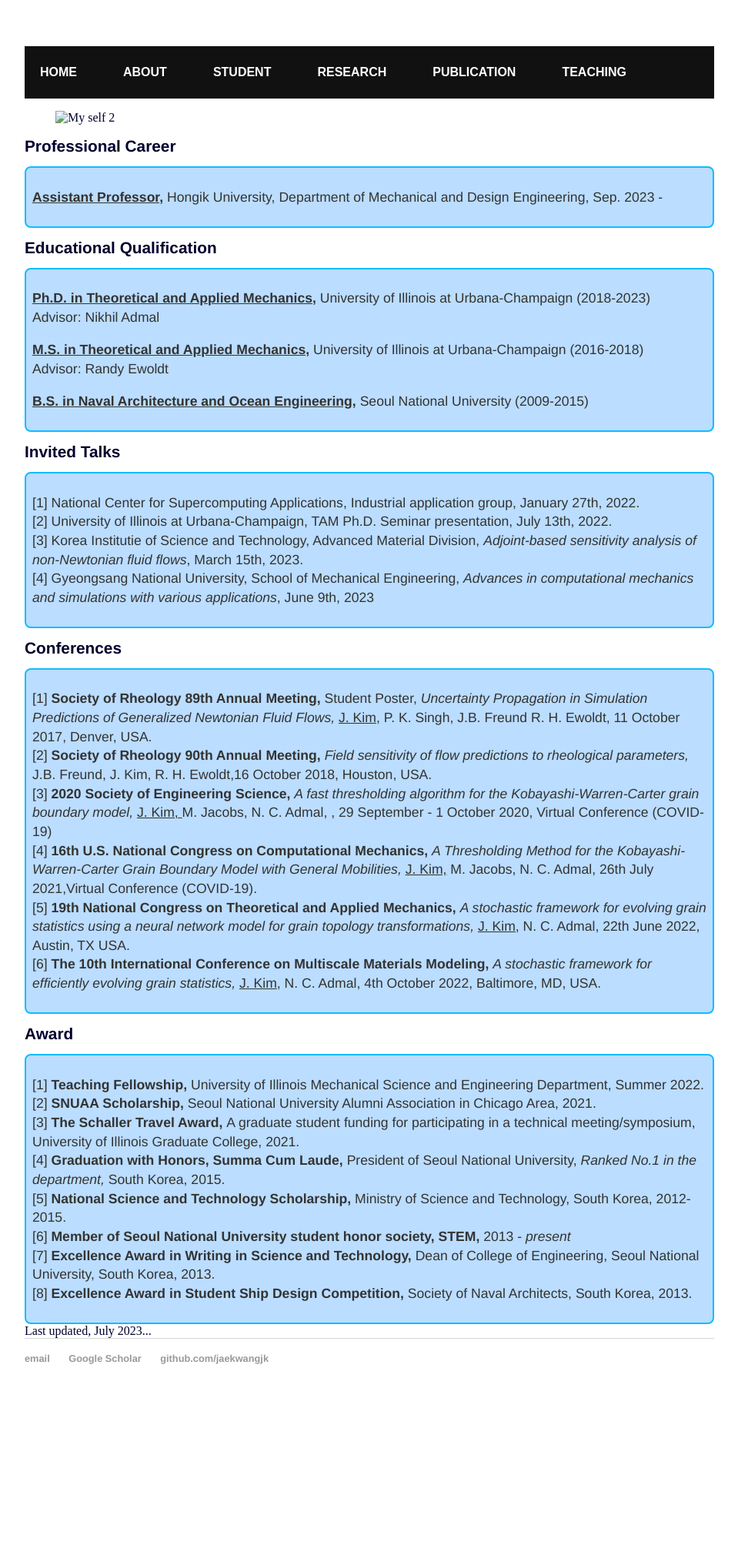
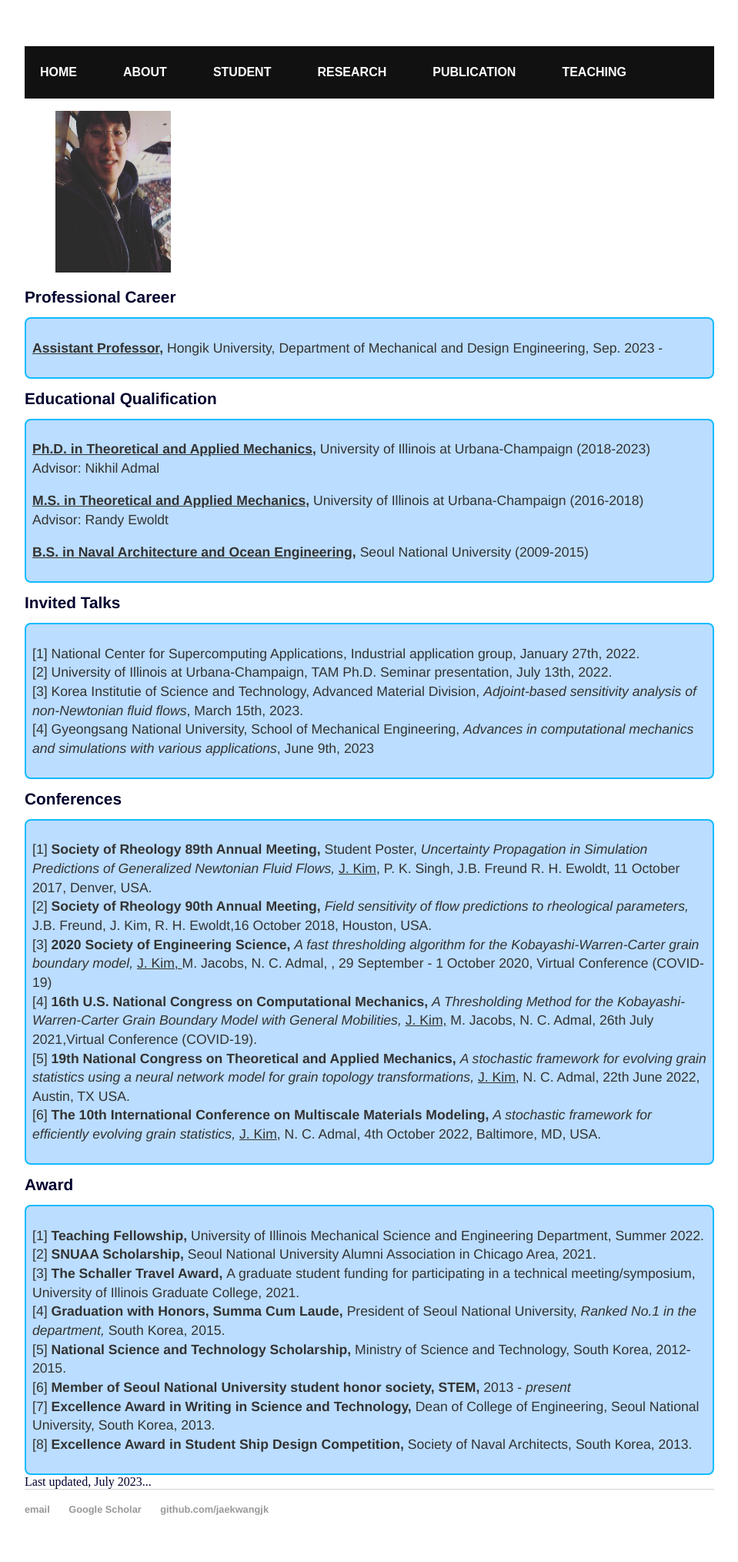
Before and after one commit to jaekwangjk/jaekwangjk.github.io, a Jekyll site: the page built from about.html, in a window 1280 px wide. Shown: the whole page at 77% size, without its empty margins (160-1119 px from the left). Built offline with Jekyll 4.4.1, drawn with Linux system fonts in a browser that asks for light colours; before the commit the page ends 1833 px from its top, so only the background shows below that.

Commit message:
Update about.html

```diff
--- a/about.html
+++ b/about.html
@@ -5,7 +5,7 @@
 <div class="blurb">
 
 	<figure>
-	<img src="Jaekwang_Profile.jpg" alt="My self 2" style="width:150px;height:210px;">
+	<img src="pictures/Jaekwang_Profile.jpg" alt="My self 2" style="width:150px;height:210px;">
 	</figure>
 
 	<h1>Professional Career</h1>
```
